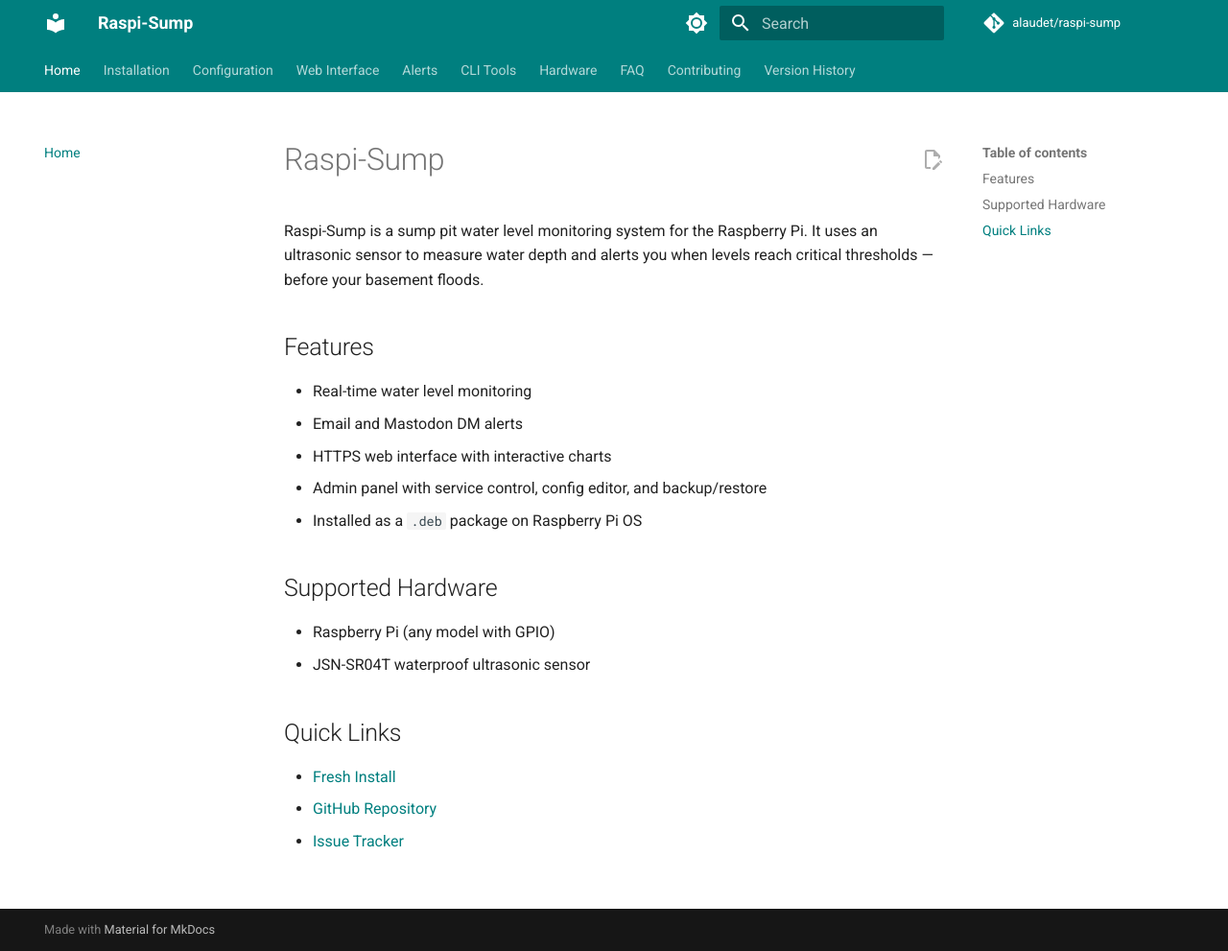
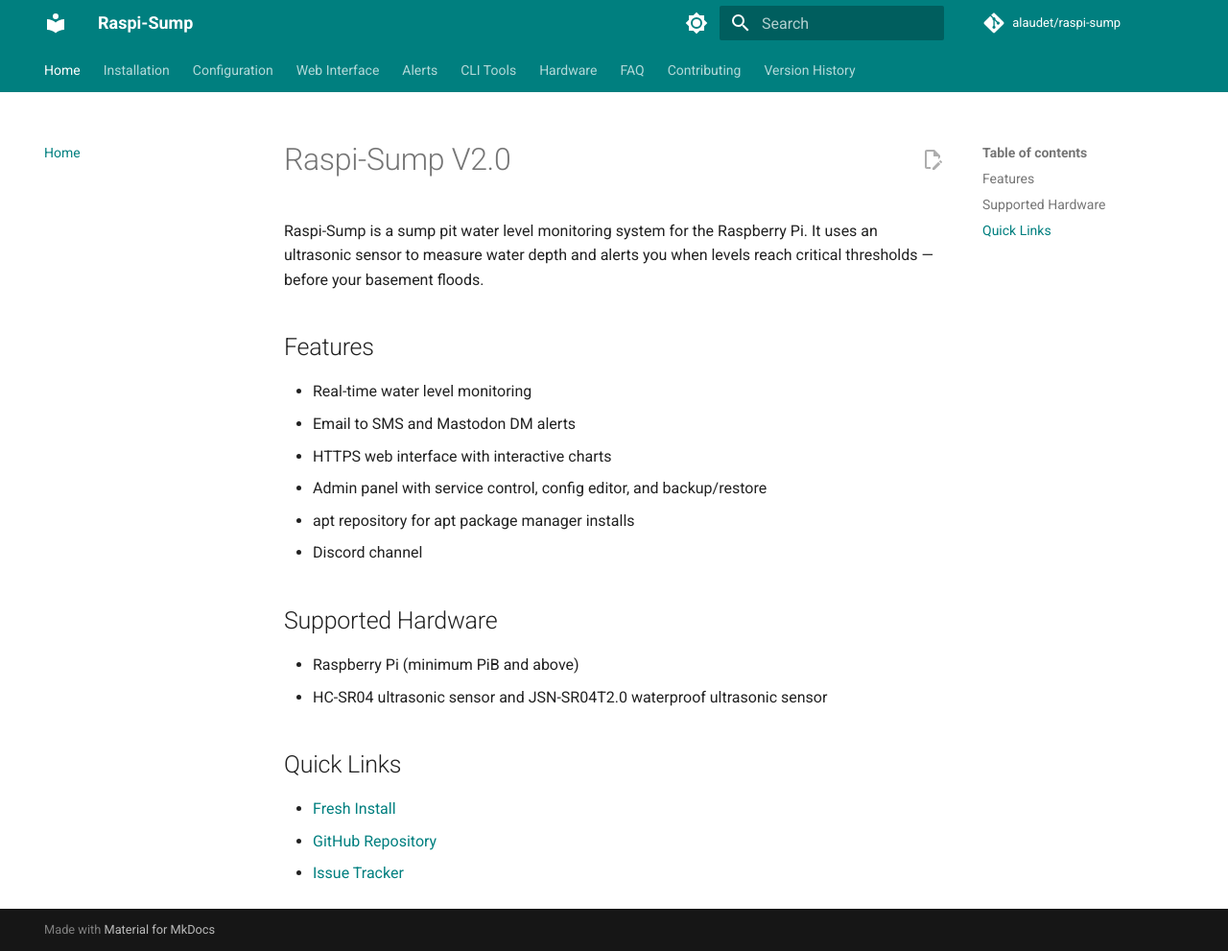
Before and after one commit to alaudet/raspi-sump, an MkDocs documentation site: the page built from docs/index.md, in a window 1280 px wide and 991 px high. Shown: the whole window at 96% size. Built offline with MkDocs 1.6.1 and Material for MkDocs 9.7.7, drawn with Linux system fonts in a browser that asks for light colours; comment, search, counter and statistics services are not loaded.

Commit message:
Documentation updates

```diff
--- a/docs/index.md
+++ b/docs/index.md
@@ -1,4 +1,4 @@
-# Raspi-Sump
+# Raspi-Sump V2.0
 
 Raspi-Sump is a sump pit water level monitoring system for the Raspberry Pi.
 It uses an ultrasonic sensor to measure water depth and alerts you when levels
@@ -7,15 +7,17 @@
 ## Features
 
 - Real-time water level monitoring
-- Email and Mastodon DM alerts
+- Email to SMS and Mastodon DM alerts
 - HTTPS web interface with interactive charts
 - Admin panel with service control, config editor, and backup/restore
-- Installed as a `.deb` package on Raspberry Pi OS
+- apt repository for apt package manager installs
+- Discord channel
+
 
 ## Supported Hardware
 
-- Raspberry Pi (any model with GPIO)
-- JSN-SR04T waterproof ultrasonic sensor
+- Raspberry Pi (minimum PiB and above)
+- HC-SR04 ultrasonic sensor and JSN-SR04T2.0 waterproof ultrasonic sensor
 
 ## Quick Links
 
--- a/mkdocs.yml
+++ b/mkdocs.yml
@@ -38,6 +38,7 @@
   - Installation:
     - Fresh Install: installation.md
     - Upgrading: upgrade.md
+    - Full Uninstall: uninstall.md
   - Configuration: configuration.md
   - Web Interface: web-interface.md
   - Alerts: alerts.md
```
Also changed, not shown: docs/cli.md (+4 -0 lines), docs/installation.md (+1 -1 lines), docs/uninstall.md (added, +36 -0 lines), docs/web-interface.md (+6 -0 lines), docs/images/homepage dark.png (added).
